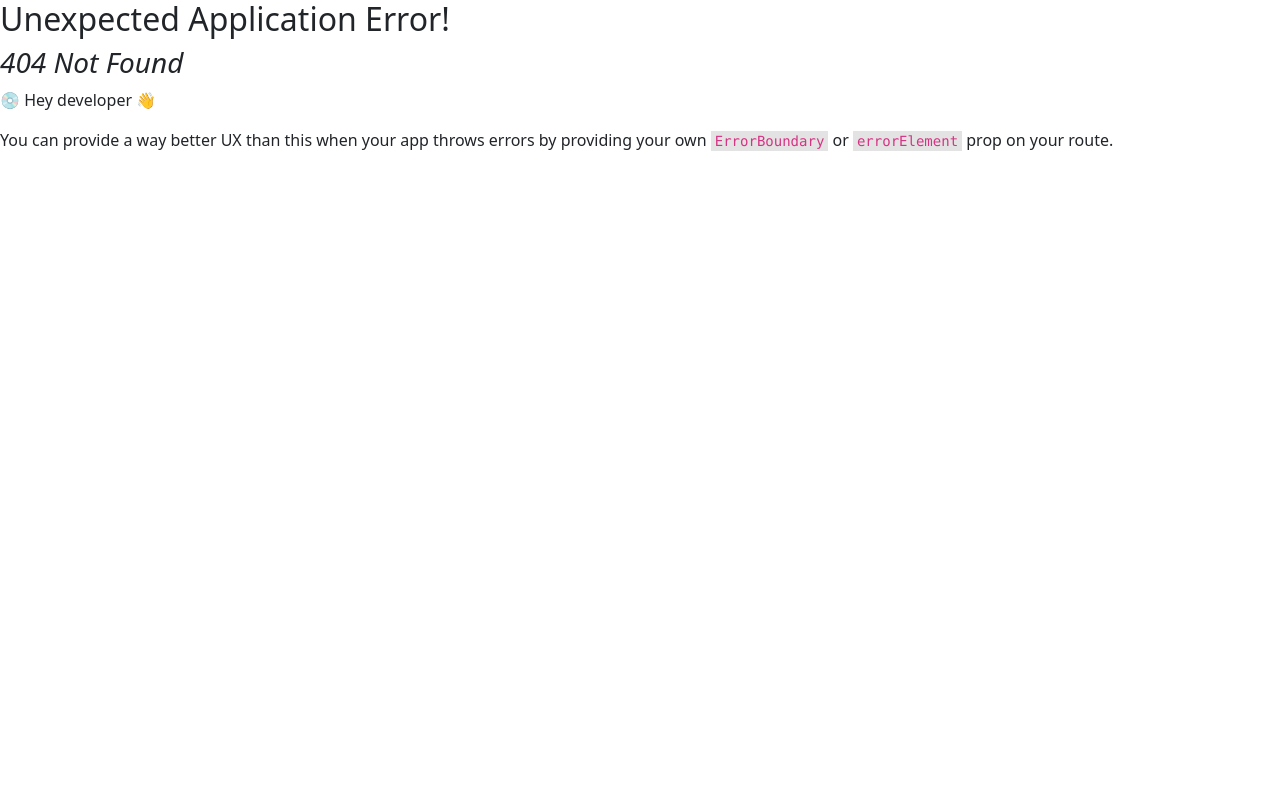
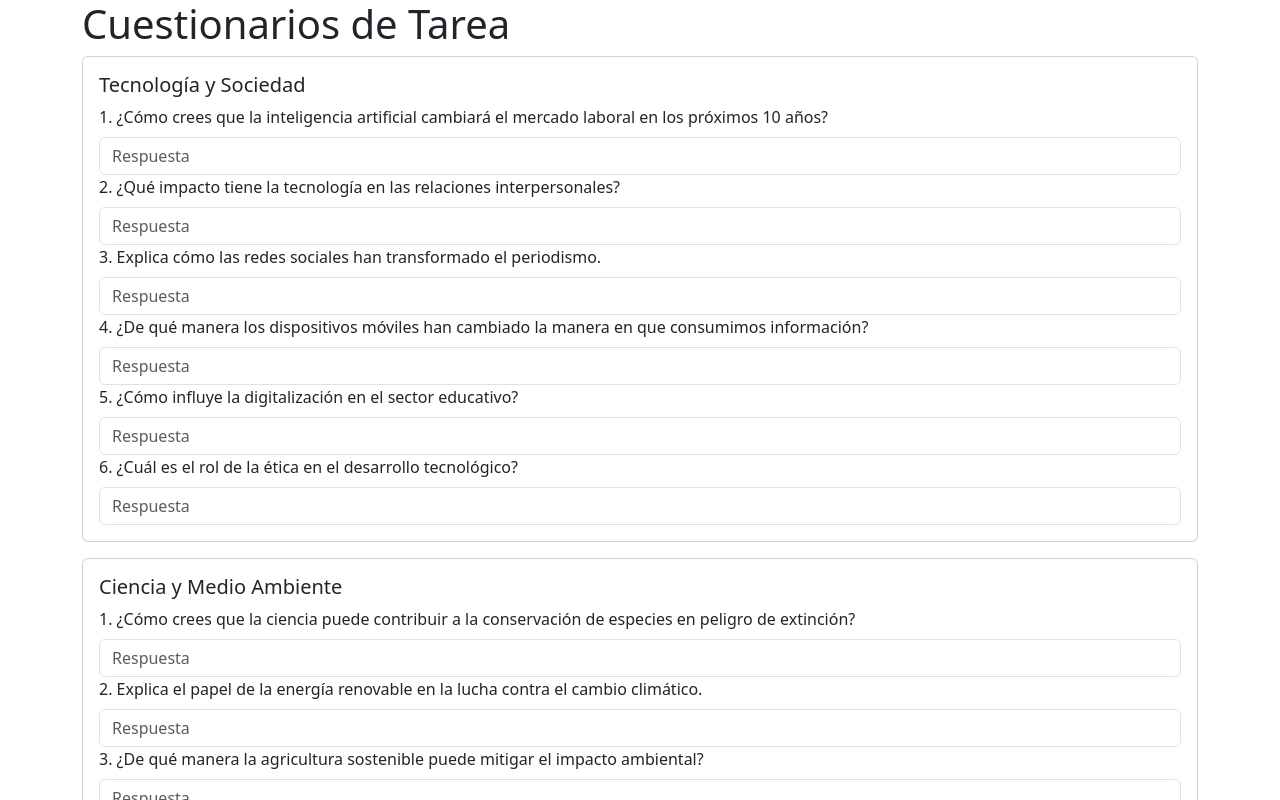
Before and after one commit to Alex-Elleon/formularios, a React (Create React App) app: page /questionnaires in a window 1280 px wide. Before the commit this address had no page. Shown: the top 800 px of the page. Built offline with nearby package versions, Linux system fonts and the light colour scheme.

Commit message:
Cuestionarios Dinamicos para cuando los necesitemos

```diff
--- a/src/Home.js
+++ b/src/Home.js
@@ -1,5 +1,5 @@
 import React from "react";
-import { Button, Card, Container, Nav, Tab, Table } from "react-bootstrap";
+import { Button, Card, Container, Nav, Table } from "react-bootstrap";
 
 export const Home = () => {
     return (
--- /dev/null
+++ b/src/Questionnaires.js
@@ -0,0 +1,122 @@
+import { Container, Card } from "react-bootstrap"
+import { Forms } from "./components/Forms"
+export const Questionnaires = () => {
+    const questionnaires = [
+        {
+            title: "Tecnología y Sociedad",
+            preguntas: ["1. ¿Cómo crees que la inteligencia artificial cambiará el mercado laboral en los próximos 10 años?",
+                "2. ¿Qué impacto tiene la tecnología en las relaciones interpersonales?",
+                "3. Explica cómo las redes sociales han transformado el periodismo.",
+                "4. ¿De qué manera los dispositivos móviles han cambiado la manera en que consumimos información?",
+                "5. ¿Cómo influye la digitalización en el sector educativo?",
+                "6. ¿Cuál es el rol de la ética en el desarrollo tecnológico?"]
+        },
+        {
+            title: "Ciencia y Medio Ambiente",
+            preguntas: [
+                "1. ¿Cómo crees que la ciencia puede contribuir a la conservación de especies en peligro de extinción?",
+                "2. Explica el papel de la energía renovable en la lucha contra el cambio climático.",
+                "3. ¿De qué manera la agricultura sostenible puede mitigar el impacto ambiental?",
+                "4. ¿Qué desafíos enfrenta la humanidad para lograr una economía circular?",
+                "5. ¿Qué papel tiene la biotecnología en la sostenibilidad ambiental?",
+                "6. ¿Cómo afecta la contaminación plástica a los ecosistemas marinos?"]
+        },
+        {
+            title: "Historia y Política",
+            preguntas: [
+                "1. ¿Cuáles fueron las principales causas de la Primera Guerra Mundial?,",
+                "2. Explica el impacto de la Revolución Industrial en la configuración de las sociedades modernas.",
+                "3. ¿Cómo influyó la Guerra Fría en el desarrollo de la tecnología espacial ?",
+                "4. ¿Qué importancia tuvo el movimiento sufragista en la historia de los derechos humanos ?",
+                "5. ¿De qué manera los movimientos independentistas influyeron en la configuración de América Latina ?",
+                "6. ¿Qué efectos tuvo la caída del Muro de Berlín en la política internacional? "]
+        },
+        {
+            title: "Economía y Finanzas",
+            preguntas: [
+                "1. ¿Cómo afecta la inflación al poder adquisitivo de los ciudadanos?",
+                "2. ¿Qué rol desempeñan los bancos centrales en la economía de un país?",
+                "3. ¿Cómo influyen las tasas de interés en las decisiones de inversión de las empresas?",
+                "4. ¿Qué impacto tiene el comercio internacional en el crecimiento económico?",
+                "5. ¿De qué manera la automatización está transformando el sector manufacturero?",
+                "6. ¿Cómo afecta el crecimiento del comercio electrónico a las pequeñas empresas?",]
+        },
+        {
+            title: "Cultura y Sociedad",
+            preguntas: [
+                "1. ¿Cómo influyen las tradiciones culturales en la identidad de un país?",
+                "2. ¿Qué impacto tiene la globalización en la homogeneización cultural?",
+                "3. ¿Cuál es el papel de la música en la construcción de la identidad juvenil?",
+                "4. ¿De qué manera el cine refleja los problemas sociales de una época?",
+                "5. ¿Cómo contribuye la literatura a la difusión de ideas filosóficas y políticas?",
+                "6. ¿Qué impacto tiene el arte urbano en la transformación de los espacios públicos?",]
+        },
+        {
+            title: "Ciencia y Tecnología",
+            preguntas: [
+                "1. ¿Qué importancia tiene la ciencia de datos en la toma de decisiones empresariales?",
+                "2. Explica cómo la inteligencia artificial está revolucionando el campo de la medicina.",
+                "3. ¿Qué rol juegan los avances en materiales en la innovación tecnológica?",
+                "4. ¿Cómo influye la computación cuántica en el futuro de la ciberseguridad?",
+                "5. ¿Qué impacto tienen los vehículos autónomos en la industria del transporte?",
+                "6. ¿Cómo afecta el desarrollo de robots en la automatización industrial?",]
+        },
+        {
+            title: "Psicología y Salud Mental",
+            preguntas: [
+                "1. ¿Cómo influyen las redes sociales en la autoestima de los adolescentes?",
+                "2. Explica la relación entre el estrés y las enfermedades físicas.",
+                "3. ¿Qué factores psicológicos influyen en la toma de decisiones?",
+                "4. ¿De qué manera la pandemia afectó la salud mental a nivel global?",
+                "5. ¿Cómo se puede mejorar el bienestar emocional en el entorno laboral?",
+                "6. ¿Qué impacto tiene la meditación en el control de la ansiedad?",]
+        },
+        {
+            title: "Filosofía y Ética",
+            preguntas: [
+                '1. ¿Cuál es el significado de la "libertad" en la filosofía de Jean-Paul Sartre?',
+                '2. ¿De qué manera la ética utilitarista influye en la toma de decisiones morales?',
+                '3. Explica el concepto de "justicia" según John Rawls.',
+                '4. ¿Qué impacto tiene el relativismo moral en la sociedad contemporánea?',
+                '5. ¿Cómo ha evolucionado la concepción del "bien común" a lo largo de la historia de la filosofía?',
+                '6. ¿Qué desafíos plantea la ética en el ámbito de la inteligencia artificial?',]
+        },
+        {
+            title: "Educación y Aprendizaje",
+            preguntas: [
+
+                "1. ¿Qué papel juega la motivación intrínseca en el aprendizaje?",
+
+                "2. ¿Cómo pueden las nuevas tecnologías mejorar el proceso de enseñanza-aprendizaje?",
+
+                "3. ¿De qué manera el aprendizaje colaborativo fomenta el desarrollo de habilidades blandas?",
+                "4. ¿Cómo influyen los estilos de aprendizaje en la adquisición de conocimientos?",
+
+                "5. ¿Qué importancia tiene el desarrollo del pensamiento crítico en la educación?",
+
+                "6. ¿Cómo puede la educación emocional contribuir a la formación integral de los estudiantes?",]
+        },
+        {
+            title: "Deportes y Salud",
+            preguntas: [
+                "1. ¿Cómo influye la práctica regular de ejercicio en la salud mental?",
+                "2. ¿Qué factores psicológicos afectan el rendimiento de los atletas de alto rendimiento?",
+                "3. ¿Cómo ha evolucionado la tecnología en el análisis del rendimiento deportivo?",
+                "4. ¿De qué manera la nutrición influye en el rendimiento deportivo?",
+                "5. ¿Cómo afecta el dopaje en la ética del deporte profesional?",
+                "6. ¿Qué impacto tiene el deporte en la cohesión social y comunitaria?",]
+        }
+    ]
+    return (
+        <Container>
+
+
+            <h1>Cuestionarios de Tarea</h1>
+            {questionnaires.map((questionnaire) =>
+                <Forms title={questionnaire.title} questions={questionnaire.preguntas} />
+            )}
+
+
+        </Container>
+    )
+}
--- /dev/null
+++ b/src/components/Forms.js
@@ -0,0 +1,23 @@
+import { Card, Form } from "react-bootstrap"
+
+export const Forms = ({ title, questions }) => {
+
+    return (
+        <Card className="mb-3">
+            <Card.Body>
+                <Card.Title>{title}</Card.Title>
+                <Form>
+                    {
+                        questions.map((question) => (
+                            <Form.Group >
+                                <Form.Label>{question}</Form.Label>
+                                <Form.Control type="text" placeholder="Respuesta" />
+                            </Form.Group>
+                        ))
+
+                    }
+                </Form>
+            </Card.Body>
+        </Card>
+    )
+}
--- a/src/index.js
+++ b/src/index.js
@@ -10,6 +10,7 @@ import reportWebVitals from './reportWebVitals';
 import 'bootstrap/dist/css/bootstrap.min.css';
 import { RecoverPassword } from './RecoverPassword';
 import { Home } from './Home';
+import { Questionnaires } from './Questionnaires';
 
 const router = createBrowserRouter([
   {
@@ -24,7 +25,10 @@ const router = createBrowserRouter([
     path: "/home",
     element: <Home />,
   },
-
+  {
+    path: "/questionnaires",
+    element: <Questionnaires />,
+  }
 ]);
 
 const root = ReactDOM.createRoot(document.getElementById('root'));
```
